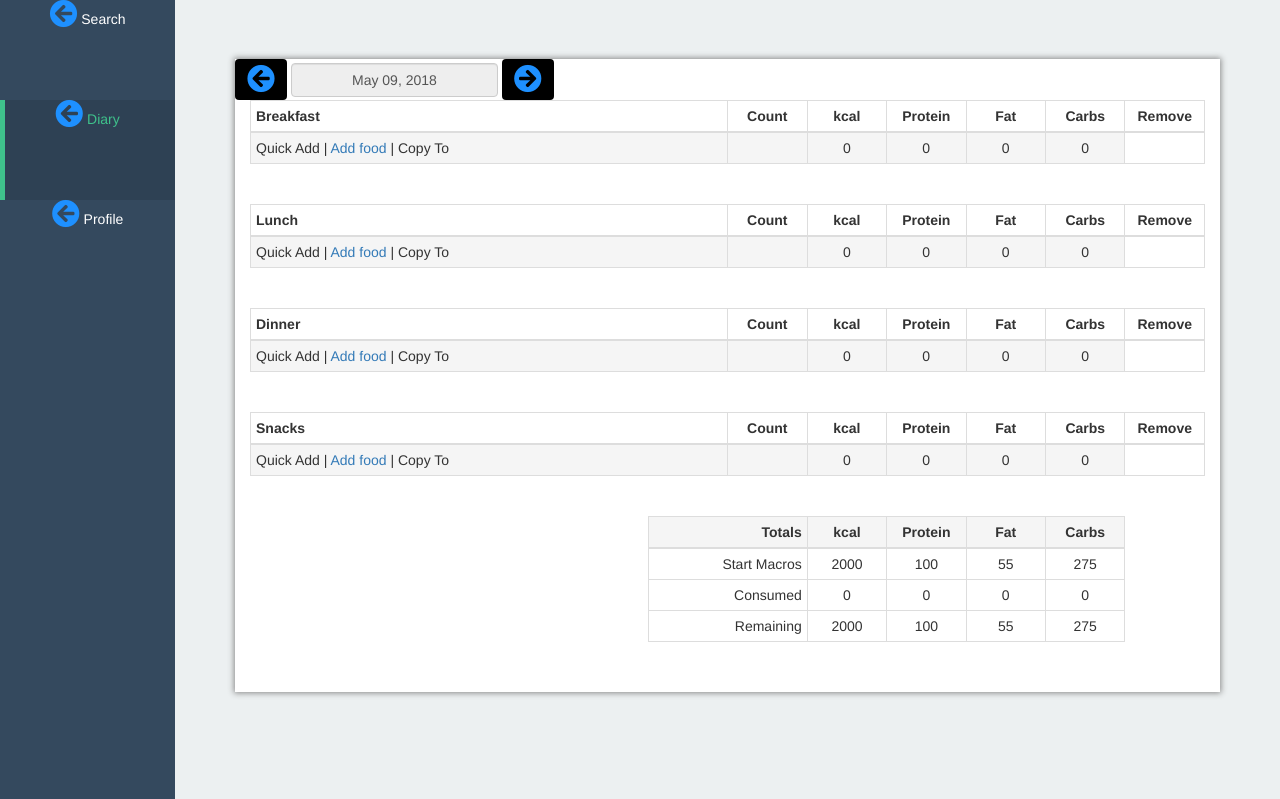
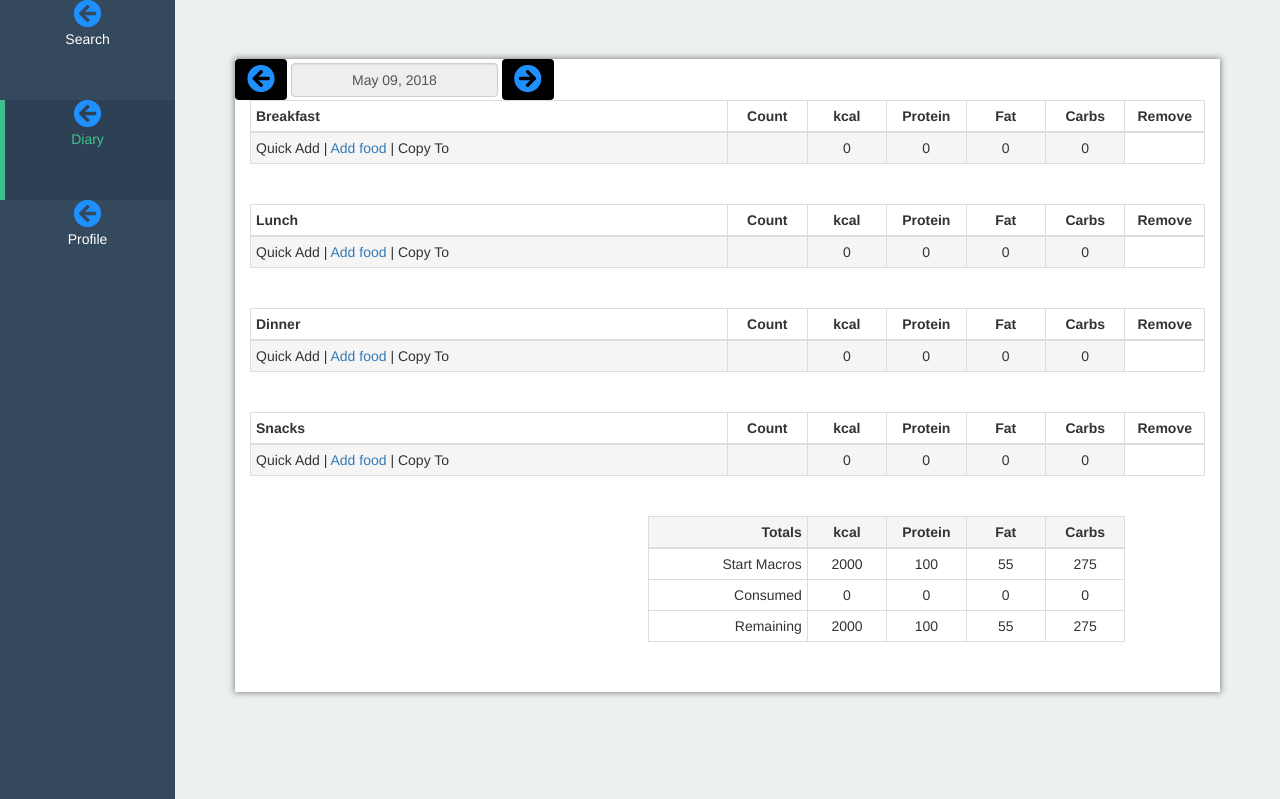
Before and after one commit to grassten/MacroTrackerProject, a Flask app: page /diary in a window 1280 px wide. Shown: the part 51-850 px from the top of the page. Run offline with Flask 2, Linux system fonts and the light colour scheme; the visitor is signed in with stand-in values (Sample User, id 1); data comes from the database, SQL or seed files in the repository; data that the repository does not hold is empty; some libraries are stand-ins or nearby versions.

Commit message:
navbar styling

```diff
--- a/app/static/navbar_style_custom.css
+++ b/app/static/navbar_style_custom.css
@@ -139,6 +139,5 @@ body {
     .side-nav>li>a>div {
         margin: 0px;
         padding: 0px;
-        display: inline-block;
     }
 }
--- a/app/templates/base.html
+++ b/app/templates/base.html
@@ -45,26 +45,26 @@ styles %} {{super()}}
 				{% if current_user.is_anonymous %} {% else %}
 				<li {% if 'search' in request.path %}class="active" {% endif %}>
 					<a href="{{ url_for('search') }}">
-						<div>
+						<div class="text-center">
 							<i style="color: dodgerblue;" class="fas fa-arrow-circle-left fa-2x"></i>
 						</div>
-						<div>Search</div>
+						<div class="text-center">Search</div>
 					</a>
 				</li>
 				<li {% if 'diary' in request.path %}class="active" {% endif %}>
 					<a href="{{ url_for('diary')}}">
-						<div>
+						<div class="text-center">
 							<i style="color: dodgerblue;" class="fas fa-arrow-circle-left fa-2x"></i>
 						</div>
-						<div>Diary</div>
+						<div class="text-center">Diary</div>
 					</a>
 				</li>
 				<li {% if 'profile' in request.path %}class="active" {% endif %}>
 					<a href="{{ url_for('profile') }}">
-						<div>
+						<div class="text-center">
 							<i style="color: dodgerblue;" class="fas fa-arrow-circle-left fa-2x"></i>
 						</div>
-						<div>Profile</div>
+						<div class="text-center">Profile</div>
 					</a>
 				</li>
 				{% endif %}
```
